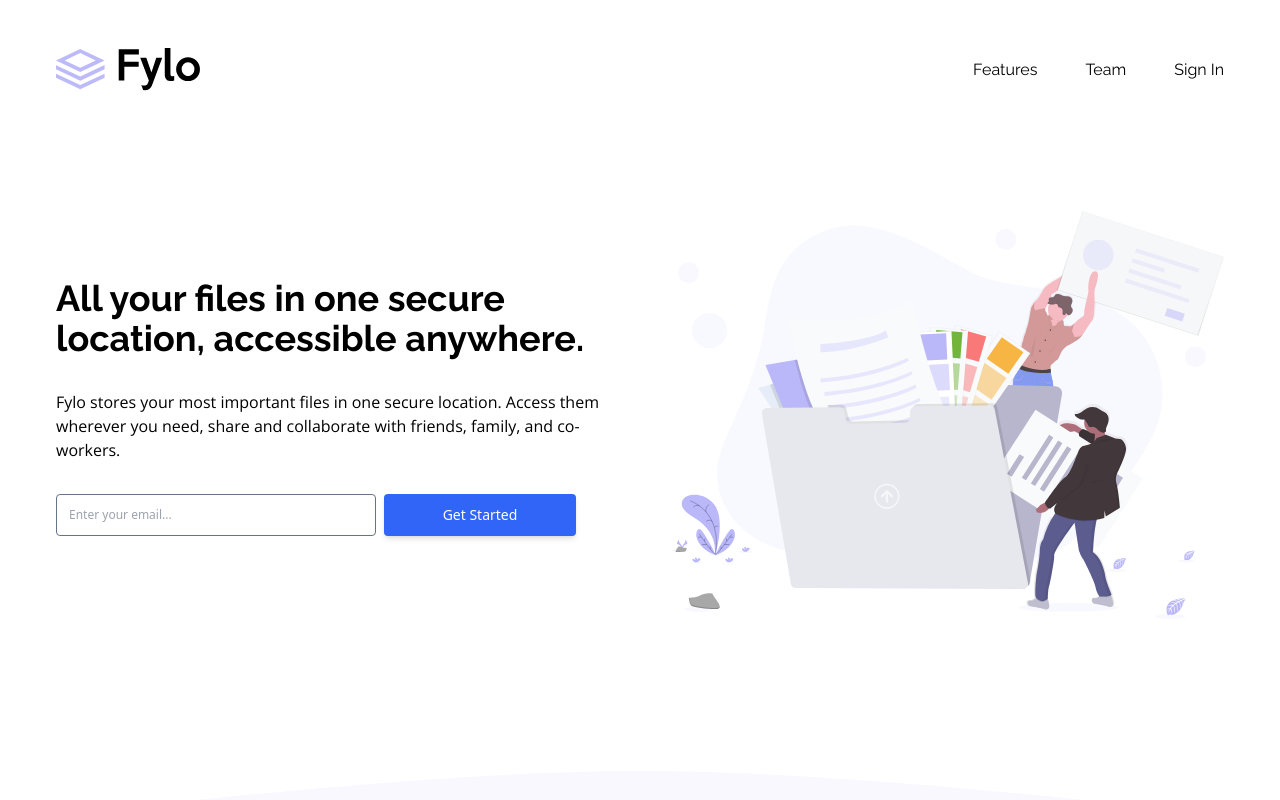
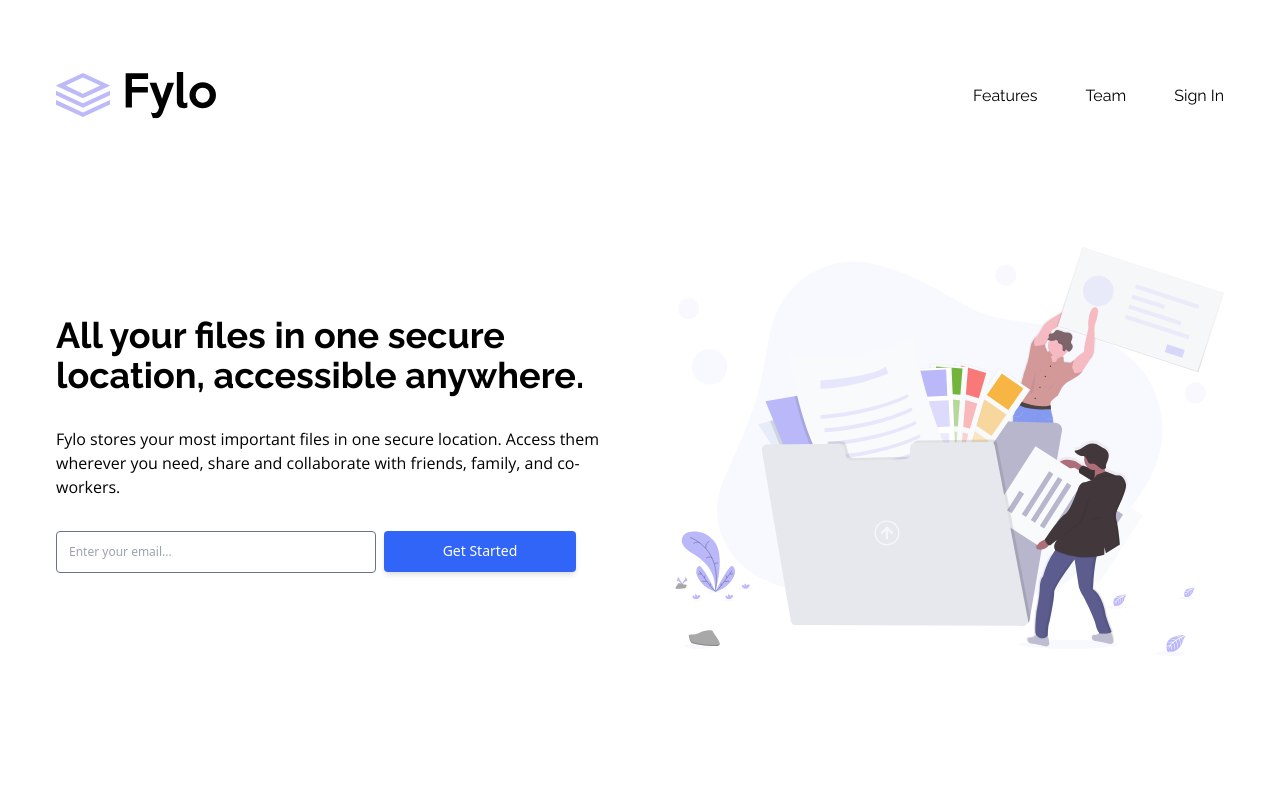
Before and after one commit to VickyAzola/ResponsiveTwoColumnPage, a plain HTML site: page index.html in a window 1280 px wide. Shown: the top 800 px of the page. Drawn offline with nearby package versions, Linux system fonts and the light colour scheme.

Commit message:
Add files via upload

```diff
--- a/index.html
+++ b/index.html
@@ -11,8 +11,8 @@
 </head>
 <body>
 
-  <header class="flex justify-between items-center p-6 lg:px-14 md:p-12 gap-x-2">
-    <img class="w-20 md:w-36" src="images/logo.svg" alt=""/>
+  <header class="flex justify-between items-center p-6 md:p-14 md:mt-4 gap-x-2">
+    <img class="w-20 md:w-40" src="images/logo.svg" alt=""/>
     <nav>
       <ul class="flex items-center gap-x-6 md:gap-x-12  text-xs md:text-base">
         <li><a href="#">Features</a></li>
```
